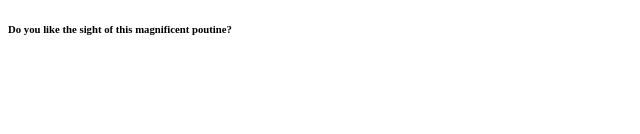
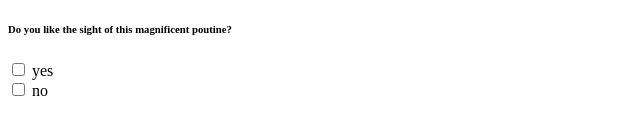
Before and after one commit to batmanbutleralfred/ICS4U, a website: page index.html in a window 1280 px wide. Shown: the part 404-538 px from the top of the page, 0-640 px from the left. Drawn offline with Linux system fonts and the light colour scheme.

Commit message:
Added a checkbox

```diff
--- a/index.html
+++ b/index.html
@@ -5,11 +5,19 @@
   <meta charset="UTF-8">
   <meta name="viewport" content="width=device-width, initial-scale=1.0">
 </head>
-    <h1>Hello, My name is Alfred.</h1>
-    <p>I love poutine.</p>
-    <img src="https://www.tasteatlas.com/images/recipes/88753ad52d2443468569929cf7ba6468.jpg?mw=910" alt="Poutine" width="30%">
-    <a href="https://themodernproper.com/homemade-poutine-recipe" target="_blank">Here is a poutine recipe if you're interested!</a>
-    <h6>Do you like the sight of this magnificent poutine?</h6>
+<h1>Hello, My name is Alfred.</h1>
+<p>I love poutine.</p>
+<img src="https://www.tasteatlas.com/images/recipes/88753ad52d2443468569929cf7ba6468.jpg?mw=910" alt="Poutine"
+  width="30%">
+<a href="https://themodernproper.com/homemade-poutine-recipe" target="_blank">Here is a poutine recipe if you're
+  interested!</a>
+<h6>Do you like the sight of this magnificent poutine?</h6>
 
+<form>
+  <input type="checkbox" id="yes" name="yes" value="Yes">
+  <label for="yes"> yes</label><br>
+  <input type="checkbox" id="no" name="no" value="No">
+  <label for="no"> no</label><br>
+</form>
 
 </html>
```
